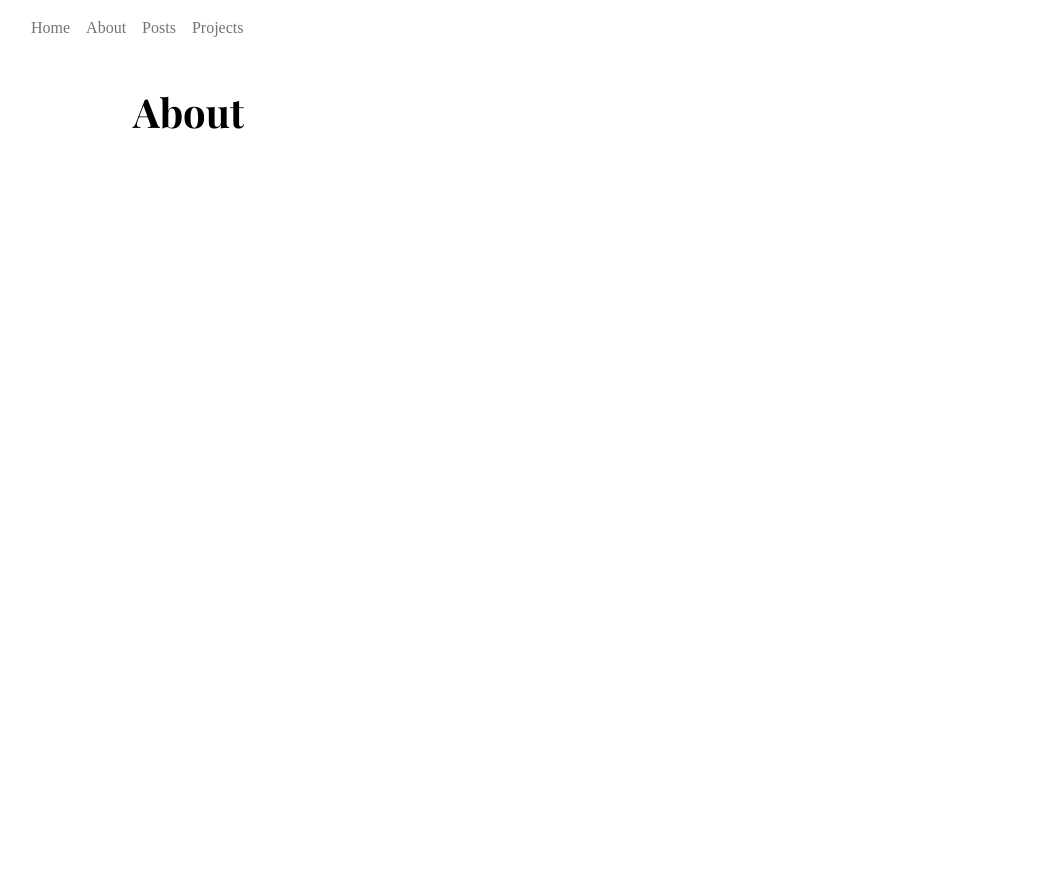
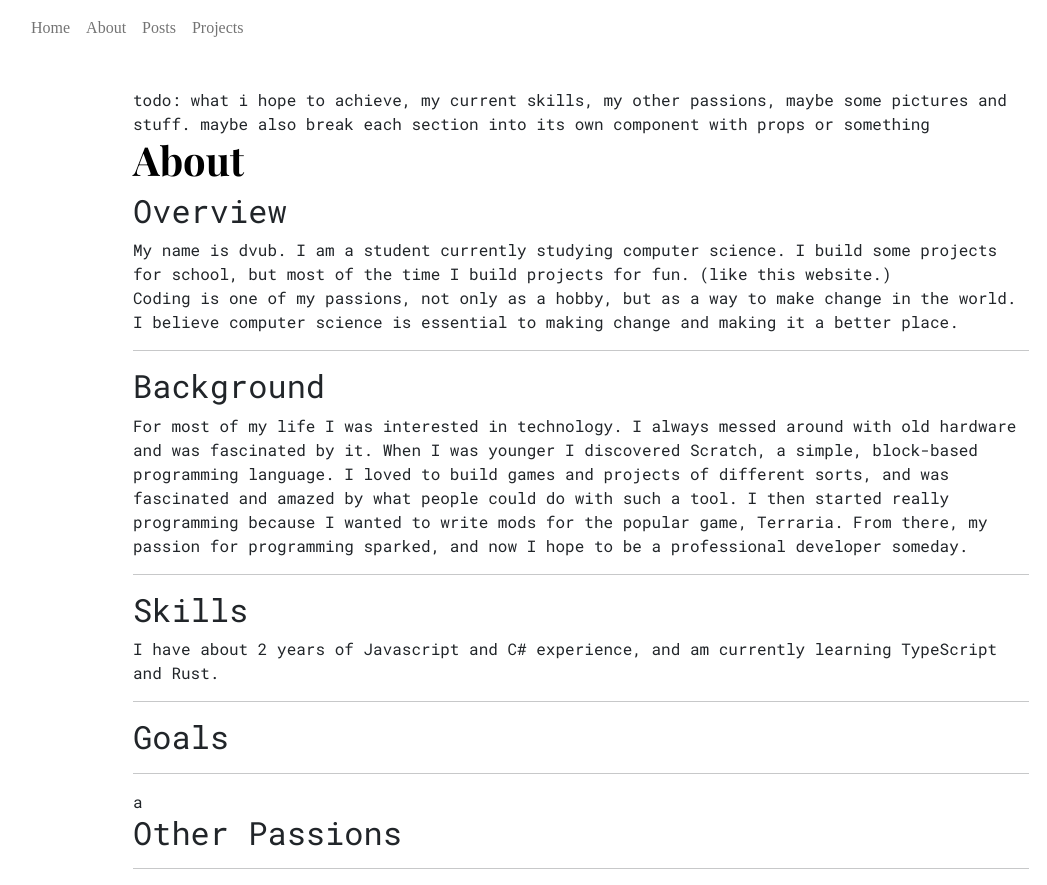
Before and after one commit to dvub/dvub-site, a Next.js app: page /about in a window 1280 px wide. Shown: the whole page, without its empty margins (59-1106 px from the left). Before the commit the page ends 800 px from the top, so only its background shows below. Built offline with nearby package versions, Linux system fonts and the light colour scheme; a web font is replaced by a local one.

Commit message:
update to about page

```diff
--- a/pages/about.tsx
+++ b/pages/about.tsx
@@ -3,10 +3,39 @@
 const About = () => {
   return (
     <div>
+    todo: what i hope to achieve, my current skills, my other passions, maybe some pictures and stuff.
+    maybe also break each section into its own component with props or something
       <h1>About</h1>
+      <h2>Overview</h2>
       <p>
+        My name is dvub. I am a student currently studying computer science.
+        I build some projects for school, but most of the time I build projects for fun. (like this website.) <br/>
+        Coding is one of my passions, not only as a hobby, but as a way to make change in the world.
+        I believe computer science is essential to making change and making it a better place.
+      </p>
+      <hr/>
+      <h2>Background</h2>
+      <p>
+        For most of my life I was interested in technology. I always messed around with old hardware and was fascinated by it.
+        When I was younger I discovered Scratch, a simple, block-based programming language. I loved to build games and projects
+        of different sorts, and was fascinated and amazed by what people could do with such a tool. I then started really programming
+        because I wanted to write mods for the popular game, Terraria. From there, my passion for programming sparked, and now I hope to be
+        a professional developer someday.
+      </p>
+      <hr/>
+      <h2>Skills</h2>
+      <p>
+        I have about 2 years of Javascript and C# experience, and am currently learning TypeScript and Rust.
+      </p>
 
-      </p>
+      <hr/>
+      <h2>Goals</h2>
+      <hr/>
+      a
+      <h2>Other Passions</h2>
+      <hr/>
+
+
     </div>
   );
 }
```
